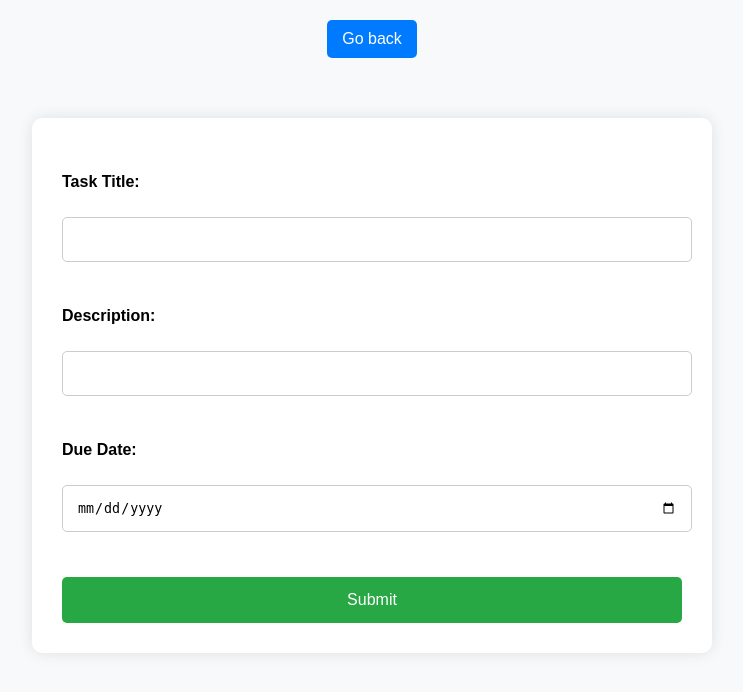
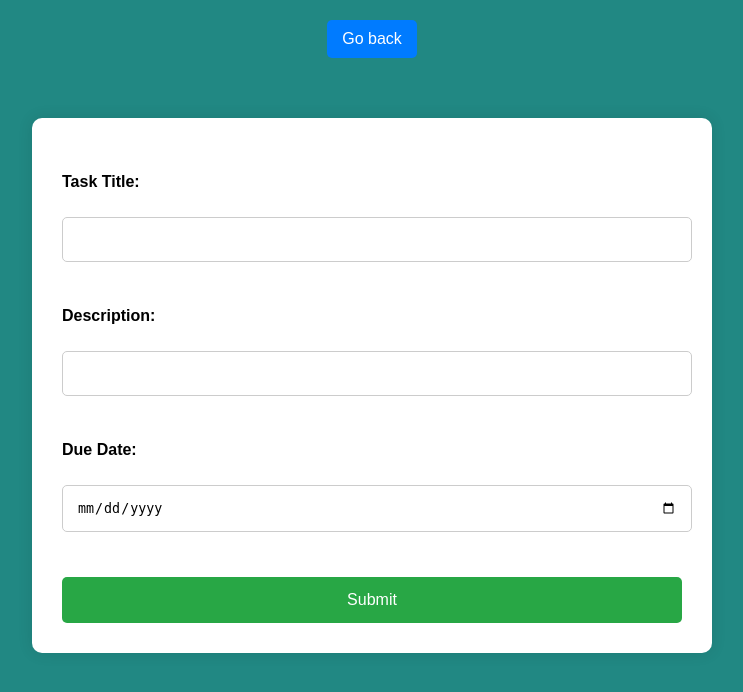
Before and after one commit to Kosuru23/midterm, a Django app: page /midterm/tasks/new/ in a window 1280 px wide. Shown: the top 692 px of the page, without its empty margins (268-1011 px from the left). Run offline with Django 5.2, Linux system fonts and the light colour scheme.

Commit message:
Project_done

```diff
--- a/midterms/midterm/templates/task_confirm_delete.html
+++ b/midterms/midterm/templates/task_confirm_delete.html
@@ -10,7 +10,7 @@ body {
     font-family: Arial, sans-serif;
     margin: 20px;
     padding: 0;
-    background-color: #f8f9fa;
+    background-color: #218883;
     text-align: center;
 }
 
--- a/midterms/midterm/templates/task_form.html
+++ b/midterms/midterm/templates/task_form.html
@@ -10,7 +10,7 @@ body {
     font-family: Arial, sans-serif;
     margin: 20px;
     padding: 0;
-    background-color: #f8f9fa;
+    background-color: #218883;
     text-align: center;
 }
 
```
